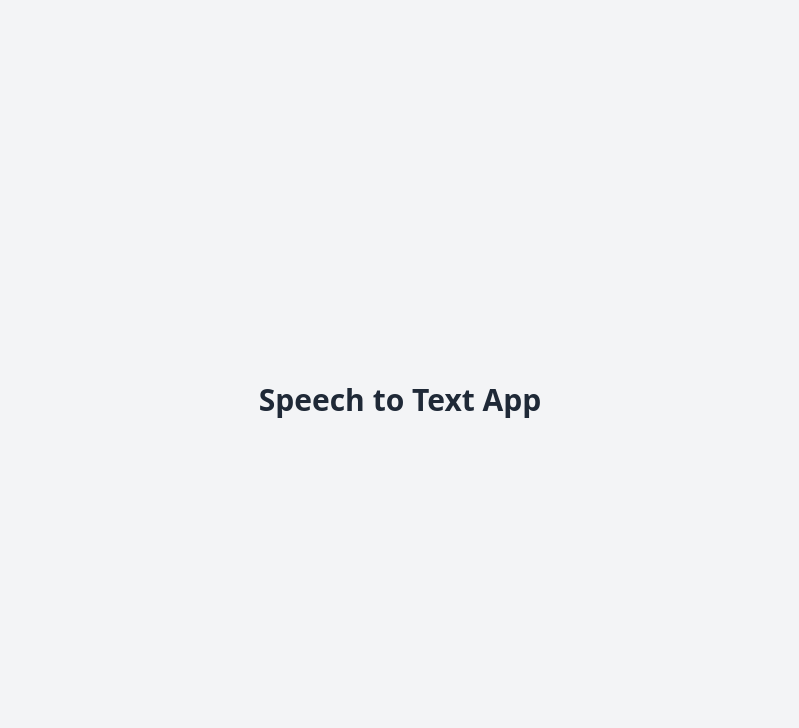
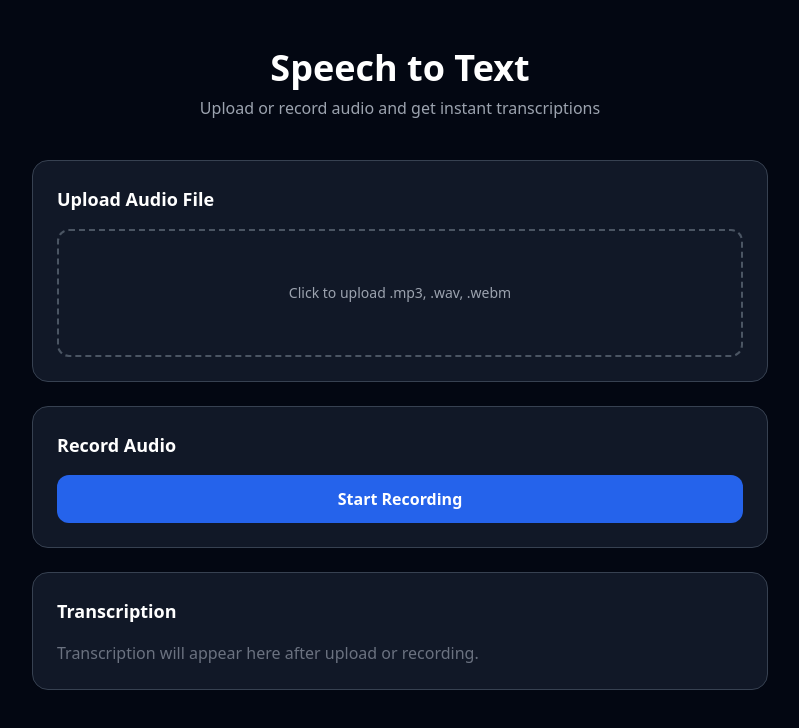
Before and after one commit to SaharshPatel2112/speech-to-text, a React (Vite) app in the folder client/: page / in a window 1280 px wide. Shown: the top 728 px of the page, without its empty margins (240-1039 px from the left). Built offline with nearby package versions, Linux system fonts and the light colour scheme.

Commit message:
Day 5 complete - Frontend UI with file upload and audio recording

```diff
--- a/client/package.json
+++ b/client/package.json
@@ -10,6 +10,7 @@
     "preview": "vite preview"
   },
   "dependencies": {
+    "axios": "^1.16.1",
     "react": "^19.2.6",
     "react-dom": "^19.2.6"
   },
--- a/client/src/App.jsx
+++ b/client/src/App.jsx
@@ -1,7 +1,41 @@
+import { useState } from "react";
+import FileUpload from "./components/FileUpload";
+import AudioRecorder from "./components/AudioRecorder";
+import TranscriptionResult from "./components/TranscriptionResult";
+
 function App() {
+  const [transcription, setTranscription] = useState("");
+  const [loading, setLoading] = useState(false);
+  const [error, setError] = useState("");
+
   return (
-    <div className="min-h-screen bg-gray-100 flex items-center justify-center">
-      <h1 className="text-3xl font-bold text-gray-800">Speech to Text App</h1>
+    <div className="min-h-screen bg-gray-950 text-white">
+      <div className="max-w-3xl mx-auto px-4 py-12">
+        <h1 className="text-4xl font-bold text-center mb-2 text-white">
+          Speech to Text
+        </h1>
+        <p className="text-center text-gray-400 mb-10">
+          Upload or record audio and get instant transcriptions
+        </p>
+
+        <div className="flex flex-col gap-6">
+          <FileUpload
+            setTranscription={setTranscription}
+            setLoading={setLoading}
+            setError={setError}
+          />
+          <AudioRecorder
+            setTranscription={setTranscription}
+            setLoading={setLoading}
+            setError={setError}
+          />
+          <TranscriptionResult
+            transcription={transcription}
+            loading={loading}
+            error={error}
+          />
+        </div>
+      </div>
     </div>
   );
 }
--- /dev/null
+++ b/client/src/components/AudioRecorder.jsx
@@ -0,0 +1,73 @@
+import { useState, useRef } from "react";
+import axios from "axios";
+
+function AudioRecorder({ setTranscription, setLoading, setError }) {
+  const [recording, setRecording] = useState(false);
+  const mediaRecorderRef = useRef(null);
+  const chunksRef = useRef([]);
+
+  const startRecording = async () => {
+    setError("");
+    setTranscription("");
+    chunksRef.current = [];
+
+    const stream = await navigator.mediaDevices.getUserMedia({ audio: true });
+    const mediaRecorder = new MediaRecorder(stream);
+    mediaRecorderRef.current = mediaRecorder;
+
+    mediaRecorder.ondataavailable = (e) => {
+      if (e.data.size > 0) chunksRef.current.push(e.data);
+    };
+
+    mediaRecorder.onstop = async () => {
+      const blob = new Blob(chunksRef.current, { type: "audio/webm" });
+      const formData = new FormData();
+      formData.append("audio", blob, "recording.webm");
+
+      setLoading(true);
+      try {
+        const res = await axios.post(
+          "http://localhost:5000/api/upload",
+          formData,
+          { headers: { "Content-Type": "multipart/form-data" } },
+        );
+        setTranscription(res.data.transcription);
+      } catch (err) {
+        setError("Recording transcription failed. Please try again.");
+      } finally {
+        setLoading(false);
+      }
+    };
+
+    mediaRecorder.start();
+    setRecording(true);
+  };
+
+  const stopRecording = () => {
+    mediaRecorderRef.current?.stop();
+    setRecording(false);
+  };
+
+  return (
+    <div className="bg-gray-900 border border-gray-700 rounded-2xl p-6">
+      <h2 className="text-lg font-semibold mb-4">Record Audio</h2>
+      <button
+        onClick={recording ? stopRecording : startRecording}
+        className={`w-full py-3 rounded-xl font-semibold transition ${
+          recording
+            ? "bg-red-600 hover:bg-red-700"
+            : "bg-blue-600 hover:bg-blue-700"
+        }`}
+      >
+        {recording ? "Stop Recording" : "Start Recording"}
+      </button>
+      {recording && (
+        <p className="text-center text-red-400 text-sm mt-3 animate-pulse">
+          Recording in progress...
+        </p>
+      )}
+    </div>
+  );
+}
+
+export default AudioRecorder;
--- /dev/null
+++ b/client/src/components/FileUpload.jsx
@@ -0,0 +1,51 @@
+import { useState } from "react";
+import axios from "axios";
+
+function FileUpload({ setTranscription, setLoading, setError }) {
+  const [fileName, setFileName] = useState("");
+
+  const handleFileChange = async (e) => {
+    const file = e.target.files[0];
+    if (!file) return;
+
+    setFileName(file.name);
+    setError("");
+    setLoading(true);
+    setTranscription("");
+
+    const formData = new FormData();
+    formData.append("audio", file);
+
+    try {
+      const res = await axios.post(
+        "http://localhost:5000/api/upload",
+        formData,
+        { headers: { "Content-Type": "multipart/form-data" } },
+      );
+      setTranscription(res.data.transcription);
+    } catch (err) {
+      setError("Upload failed. Please try again.");
+    } finally {
+      setLoading(false);
+    }
+  };
+
+  return (
+    <div className="bg-gray-900 border border-gray-700 rounded-2xl p-6">
+      <h2 className="text-lg font-semibold mb-4">Upload Audio File</h2>
+      <label className="flex flex-col items-center justify-center w-full h-32 border-2 border-dashed border-gray-600 rounded-xl cursor-pointer hover:border-blue-500 transition">
+        <span className="text-gray-400 text-sm">
+          {fileName ? fileName : "Click to upload .mp3, .wav, .webm"}
+        </span>
+        <input
+          type="file"
+          accept="audio/*"
+          className="hidden"
+          onChange={handleFileChange}
+        />
+      </label>
+    </div>
+  );
+}
+
+export default FileUpload;
--- /dev/null
+++ b/client/src/components/TranscriptionResult.jsx
@@ -0,0 +1,37 @@
+function TranscriptionResult({ transcription, loading, error }) {
+  const copyToClipboard = () => {
+    navigator.clipboard.writeText(transcription);
+  };
+
+  return (
+    <div className="bg-gray-900 border border-gray-700 rounded-2xl p-6">
+      <h2 className="text-lg font-semibold mb-4">Transcription</h2>
+
+      {loading && (
+        <p className="text-blue-400 animate-pulse">Transcribing audio...</p>
+      )}
+
+      {error && <p className="text-red-400">{error}</p>}
+
+      {!loading && !error && transcription && (
+        <>
+          <p className="text-gray-200 leading-relaxed">{transcription}</p>
+          <button
+            onClick={copyToClipboard}
+            className="mt-4 px-4 py-2 bg-gray-700 hover:bg-gray-600 rounded-lg text-sm transition"
+          >
+            Copy to Clipboard
+          </button>
+        </>
+      )}
+
+      {!loading && !error && !transcription && (
+        <p className="text-gray-500">
+          Transcription will appear here after upload or recording.
+        </p>
+      )}
+    </div>
+  );
+}
+
+export default TranscriptionResult;
```
Also changed, not shown: 1 other file (tests, documents, lock files or other folders).
